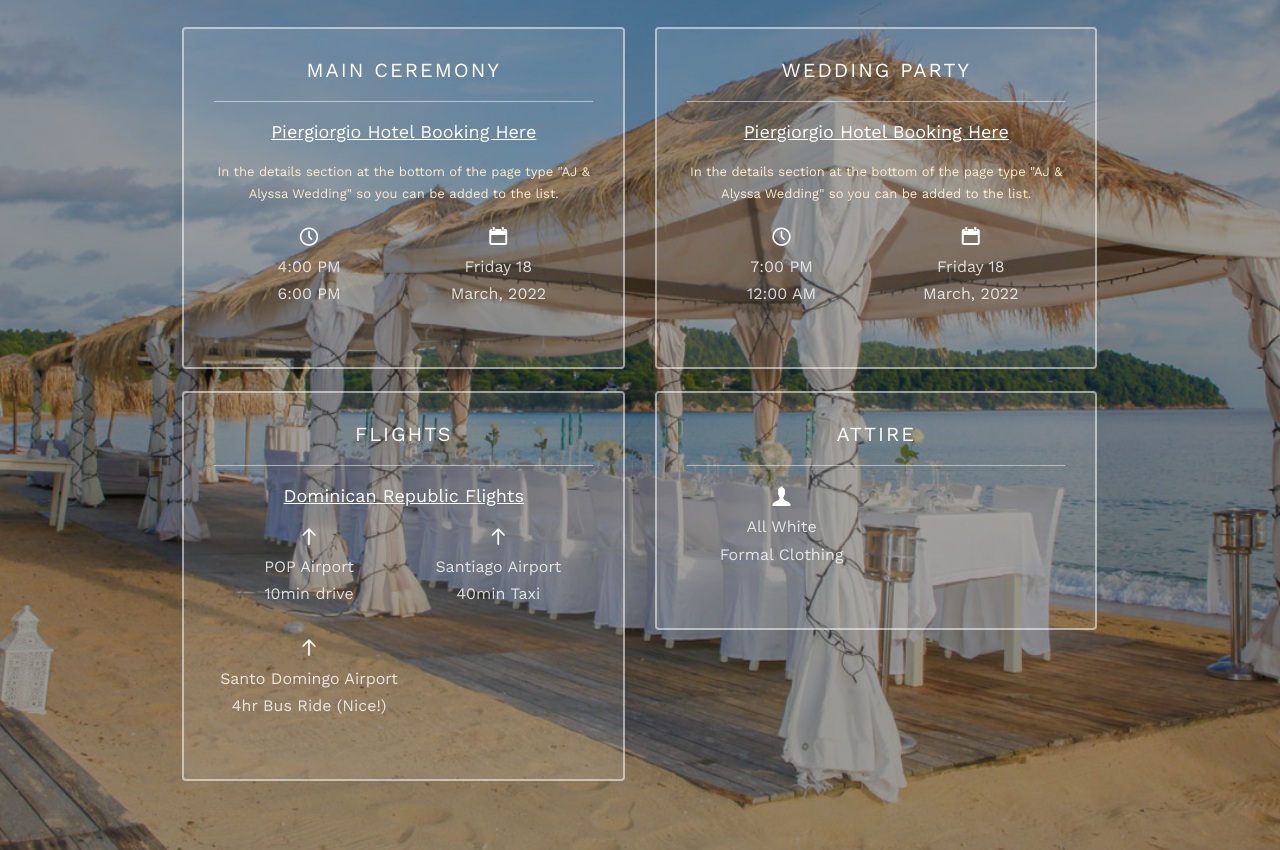
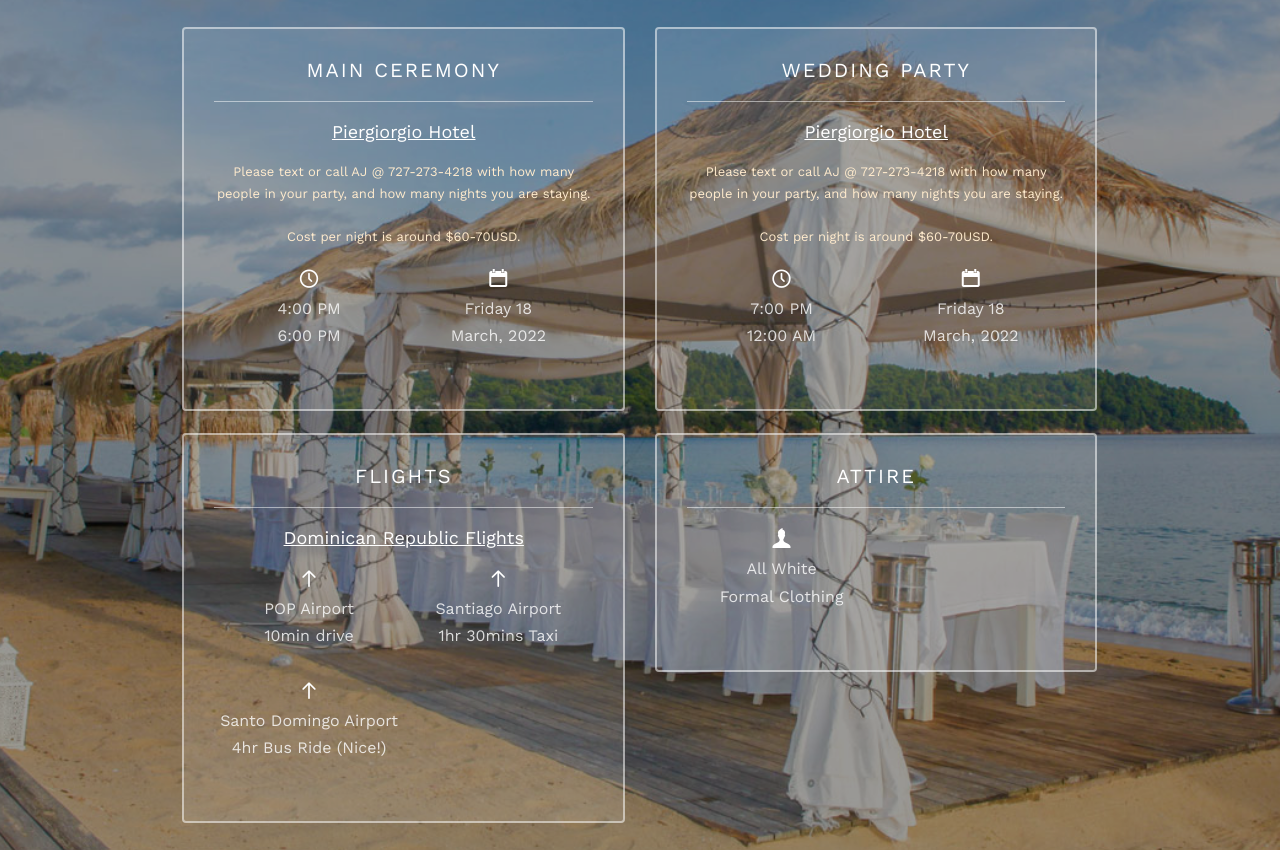
Before and after one commit to AJ0528/wedding-master, a plain HTML site: page index.html in a window 1280 px wide. Shown: the part 1840-2690 px from the top of the page. Drawn offline with nearby package versions, Linux system fonts and the light colour scheme; files whose address does not match are found by name.

Commit message:
Newley Updated with removed hotel link.
save the date button instructions

hotel instructions for booking.

```diff
--- a/index.html
+++ b/index.html
@@ -8,9 +8,9 @@
 	<meta http-equiv="X-UA-Compatible" content="IE=edge">
 	<title>AJ & Lyss D.R Wedding</title>
 	<meta name="viewport" content="width=device-width, initial-scale=1">
-	<meta name="description" content="Free HTML5 Template by FREEHTML5.CO" />
-	<meta name="keywords" content="free html5, free template, free bootstrap, html5, css3, mobile first, responsive" />
-	<meta name="author" content="FREEHTML5.CO" />
+	<meta name="description" content="AJ and Alyssa Wedding in the D.R" />
+	<meta name="keywords" content="AJ and Alyssa Wedding in the D.R" />
+	<meta name="author" content="Aj and Ruth" />
 
   <!--
 	//////////////////////////////////////////////////////
@@ -103,7 +103,7 @@
 							<h1 id="aj-and-lyss"style="color: goldenrod ;text-shadow: 2px 2px black;">AJ &amp; Alyssa</h1>
 							<h2 style="color:goldenrod; text-shadow: 2px 2px black;">We Are Getting Married!</h2>
 							<div class="simply-countdown simply-countdown-one"></div>
-							<p style="color:white;text-shadow: 0px 3px black;font-size: medium;">Please click "Save The Date" and reply with your name and who you are bringing.</p>
+							<p style="color: white;text-shadow: 0px 3px black;font-size: medium;font-size: small;">Please click "Save The Date" and reply with your name and who you are bringing. If you do not have Facebook Messenger, please text AJ or Alyssa @ 727-273-4218. or 813-812-2857.</p>
 							<p><a href="https://m.me/AlfredoTorres2950" class="btn btn-default btn-sm" target="blank">Save the date</a></p>
 						</div>
 					</div>
@@ -159,8 +159,8 @@
 							<div class="col-md-6 col-sm-6 text-center">
 								<div class="event-wrap animate-box">
 									<h3>Main Ceremony</h3>
-									<h4 style="color:white;"><a href="https://www.hotelpiergiorgio.com/book-now/" target="blank" style="color: white;text-decoration-line: underline;">Piergiorgio Hotel Booking Here</a></h4>
-									<p style="font-size:small; color:blanchedalmond;">In the details section at the bottom of the page type "AJ & Alyssa Wedding" so you can be added to the list.</p>
+									<h4 style="color:white;"><a style="color: white;text-decoration-line: underline;">Piergiorgio Hotel</a></h4>
+									<p style="font-size:small; color:blanchedalmond;">Please text or call AJ @ 727-273-4218 with how many people in your party, and how many nights you are staying.</p><p style="font-size:small; color:blanchedalmond;">Cost per night is around $60-70USD.</p>
 									<div class="event-col">
 										<i class="icon-clock"></i>
 										<span>4:00 PM</span>
@@ -176,8 +176,8 @@
 							<div class="col-md-6 col-sm-6 text-center">
 								<div class="event-wrap animate-box">
 									<h3>Wedding Party</h3>
-									<h4 style="color:white;"><a href="https://www.hotelpiergiorgio.com/book-now/" target="blank" style="color: white;text-decoration-line: underline;">Piergiorgio Hotel Booking Here</a></h4>
-									<p style="font-size:small; color:blanchedalmond;">In the details section at the bottom of the page type "AJ & Alyssa Wedding" so you can be added to the list.</p>
+									<h4 style="color:white;"><a style="color: white;text-decoration-line: underline;">Piergiorgio Hotel</a></h4>
+									<p style="font-size:small; color:blanchedalmond;">Please text or call AJ @ 727-273-4218 with how many people in your party, and how many nights you are staying.</p><p style="font-size:small; color:blanchedalmond;">Cost per night is around $60-70USD.</p>
 									<div class="event-col">
 										<i class="icon-clock"></i>
 										<span>7:00 PM</span>
@@ -203,7 +203,7 @@
 									<div class="event-col">
 										<i class="icon-arrow-up"></i>
 										<span>Santiago Airport</span>
-										<span>40min Taxi</span>
+										<span>1hr 30mins Taxi</span>
 									</div>
 									<div class="event-col">
 										<i class="icon-arrow-up"></i>
@@ -514,7 +514,7 @@
 
 				<!--<div class="col-md-6 animate-box">
 					<div class="fh5co-video fh5co-bg" style="background-image: url(images/img_bg_3.jpg); ">
-						<a href="https://vimeo.com/channels/staffpicks/93951774" class="popup-vimeo"><i class="icon-video2"></i></a>
+						<a href="" class="popup-vimeo"><i class="icon-video2"></i></a>
 						<div class="overlay"></div>
 					</div>
 				</div>-->
```
